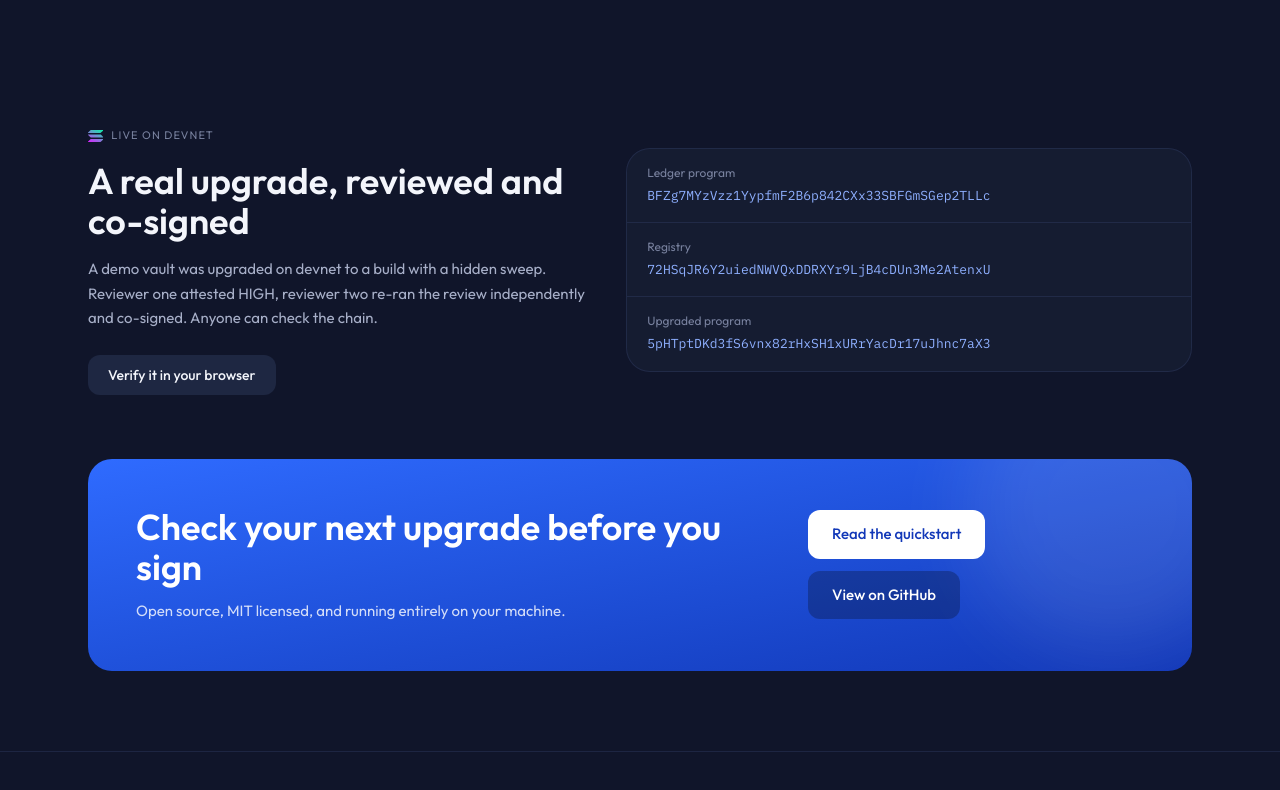
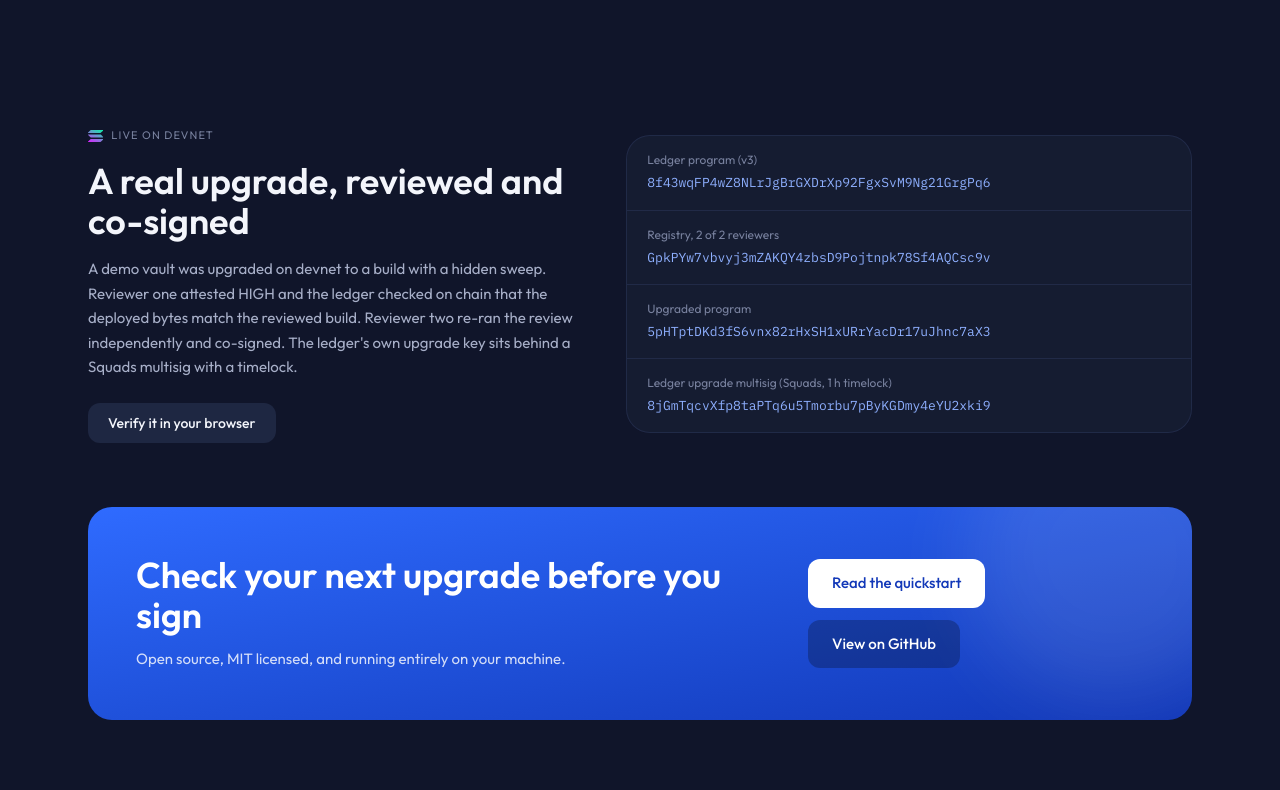
Before and after one commit to IIITManjeet/Tidemark, a Next.js app in the folder web/: page / in a window 1280 px wide. Shown: the part 3400-4190 px from the top of the page. Built offline with nearby package versions, Linux system fonts and the light colour scheme.

Commit message:
site and docs point at ledger v3 on devnet

```diff
--- a/web/app/docs/ledger/page.tsx
+++ b/web/app/docs/ledger/page.tsx
@@ -1,5 +1,5 @@
 import { C, Callout, Code, DocPage, DocTable, H2, P, Ul } from "@/components/docs";
-import { LEDGER_V2, LEDGER_V3, REGISTRY_V2 } from "@/lib/site";
+import { LEDGER_V2, LEDGER_V3, REGISTRY_V2, REGISTRY_V3, UPGRADE_MULTISIG } from "@/lib/site";
 
 export const metadata = { title: "Attestation ledger · Tidemark docs" };
 
@@ -43,7 +43,7 @@ export default function Page() {
       />
 
       <H2 id="verify">Verify a registry</H2>
-      <Code>{`tidemark verify-ledger --program ${LEDGER_V2} \\\n  --registry ${REGISTRY_V2} \\\n  --rpc https://api.devnet.solana.com --rpc <SECOND_RPC>`}</Code>
+      <Code>{`tidemark verify-ledger --program ${LEDGER_V3} \\\n  --registry ${REGISTRY_V3} \\\n  --rpc https://api.devnet.solana.com --rpc <SECOND_RPC>`}</Code>
       <P>
         It also prints the ledger program's own upgrade authority and warns if the ledger was redeployed after entries were
         written, and it counts approvals by reviewers added after an entry.
@@ -53,12 +53,12 @@ export default function Page() {
       <DocTable
         head={["Version", "Program id", "Status"]}
         rows={[
-          ["v2", <C key="2">{LEDGER_V2}</C>, "Live on devnet with a co-signed review of the demo upgrade"],
-          ["v3", <C key="3">{LEDGER_V3}</C>, "Tested end to end on a local validator; devnet deploy pending"],
+          ["v3", <C key="3">{LEDGER_V3}</C>, <>Live on devnet. Registry <C>{REGISTRY_V3}</C>: the demo upgrade, bound to its deploy slot and co-signed 2 of 2</>],
+          ["v2", <C key="2">{LEDGER_V2}</C>, <>Live on devnet, still verified by every client. Registry <C>{REGISTRY_V2}</C></>],
         ]}
       />
       <Callout tone="warn" title="Who controls the ledger itself">
-        The devnet v2 ledger can only be upgraded through a Squads v4 multisig: 2 of 3 members approve, then a one-hour
+        Both devnet ledgers can only be upgraded through a Squads v4 multisig (<C>{UPGRADE_MULTISIG}</C>): 2 of 3 members approve, then a one-hour
         timelock runs before the upgrade can execute. On devnet one maintainer holds all three member keys, so this
         demonstrates the mechanism, not independent control. Next come independent members, a longer timelock, and
         freezing the program; v3 is built for SBPF v3 so it can still be frozen after SIMD-0500.
--- a/web/components/Landing.tsx
+++ b/web/components/Landing.tsx
@@ -1,5 +1,5 @@
 import Link from "next/link";
-import { DEMO_PROGRAM, LEDGER_V2, REGISTRY_V2, REPO, RULES, explorer } from "@/lib/site";
+import { DEMO_PROGRAM, LEDGER_V3, REGISTRY_V3, REPO, RULES, UPGRADE_MULTISIG, explorer } from "@/lib/site";
 import { HeroArt, Icon, SolMark, type IconName } from "./art";
 import { HowItWorks } from "./HowItWorks";
 
@@ -180,8 +180,9 @@ export function Landing() {
             </span>
             <h2 className="mt-3 text-3xl font-semibold sm:text-4xl">A real upgrade, reviewed and co-signed</h2>
             <p className="mt-4 text-muted">
-              A demo vault was upgraded on devnet to a build with a hidden sweep. Reviewer one attested HIGH, reviewer two
-              re-ran the review independently and co-signed. Anyone can check the chain.
+              A demo vault was upgraded on devnet to a build with a hidden sweep. Reviewer one attested HIGH and the ledger
+              checked on chain that the deployed bytes match the reviewed build. Reviewer two re-ran the review
+              independently and co-signed. The ledger's own upgrade key sits behind a Squads multisig with a timelock.
             </p>
             <Link href="/app#ledger" className="mt-6 inline-block rounded-xl bg-panel-2 px-5 py-2.5 text-sm font-medium hover:bg-line">
               Verify it in your browser
@@ -189,9 +190,10 @@ export function Landing() {
           </div>
           <div className="card divide-y divide-line/70 font-mono text-[13px]">
             {[
-              ["Ledger program", LEDGER_V2],
-              ["Registry", REGISTRY_V2],
+              ["Ledger program (v3)", LEDGER_V3],
+              ["Registry, 2 of 2 reviewers", REGISTRY_V3],
               ["Upgraded program", DEMO_PROGRAM],
+              ["Ledger upgrade multisig (Squads, 1 h timelock)", UPGRADE_MULTISIG],
             ].map(([k, v]) => (
               <a key={k} href={explorer(v)} target="_blank" rel="noopener" className="flex flex-col gap-1 px-5 py-4 hover:bg-panel-2/60">
                 <span className="font-sans text-xs text-faint">{k}</span>
--- a/web/components/LedgerPanel.tsx
+++ b/web/components/LedgerPanel.tsx
@@ -2,14 +2,15 @@
 
 import { useState } from "react";
 import { fetchLedger, sameChain, short } from "@/lib/ledger";
+import { LEDGER_V3, REGISTRY_V3 } from "@/lib/site";
 import { RISKS, type Ledger } from "@/lib/types";
 import { Button, ErrorNote, Headline, Hero, Sev, Stat, Summary } from "./ui";
 
 const DEFAULTS = {
   rpc: "https://api.devnet.solana.com",
   rpc2: "",
-  ledger: "BFZg7MYzVzz1YypfmF2B6p842CXx33SBFGmSGep2TLLc",
-  registry: "72HSqJR6Y2uiedNWVQxDDRXYr9LjB4cDUn3Me2AtenxU",
+  ledger: LEDGER_V3,
+  registry: REGISTRY_V3,
 };
 
 const explorer = (key: string) => `https://explorer.solana.com/address/${key}?cluster=devnet`;
--- a/web/lib/site.ts
+++ b/web/lib/site.ts
@@ -3,6 +3,8 @@ export const ISSUES = `${REPO}/issues`;
 export const LEDGER_V2 = "BFZg7MYzVzz1YypfmF2B6p842CXx33SBFGmSGep2TLLc";
 export const REGISTRY_V2 = "72HSqJR6Y2uiedNWVQxDDRXYr9LjB4cDUn3Me2AtenxU";
 export const LEDGER_V3 = "8f43wqFP4wZ8NLrJgBrGXDrXp92FgxSvM9Ng21GrgPq6";
+export const REGISTRY_V3 = "GpkPYw7vbvyj3mZAKQY4zbsD9Pojtnpk78Sf4AQCsc9v";
+export const UPGRADE_MULTISIG = "8jGmTqcvXfp8taPTq6u5Tmorbu7pByKGDmy4eYU2xki9";
 export const DEMO_PROGRAM = "5pHTptDKd3fS6vnx82rHxSH1xURrYacDr17uJhnc7aX3";
 export const RULES = "tm-rules-0.7";
 
```
Also changed, not shown: 1 other file (tests, documents, lock files or other folders).
